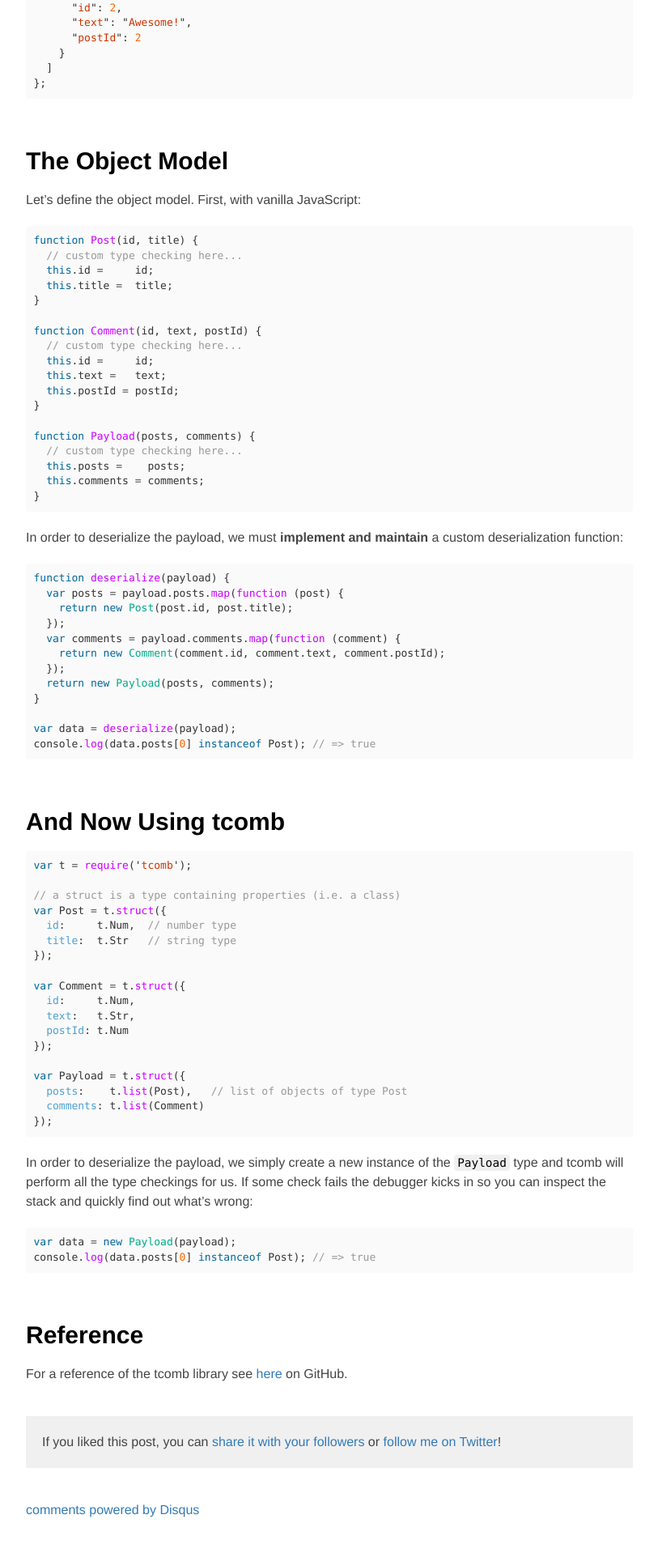
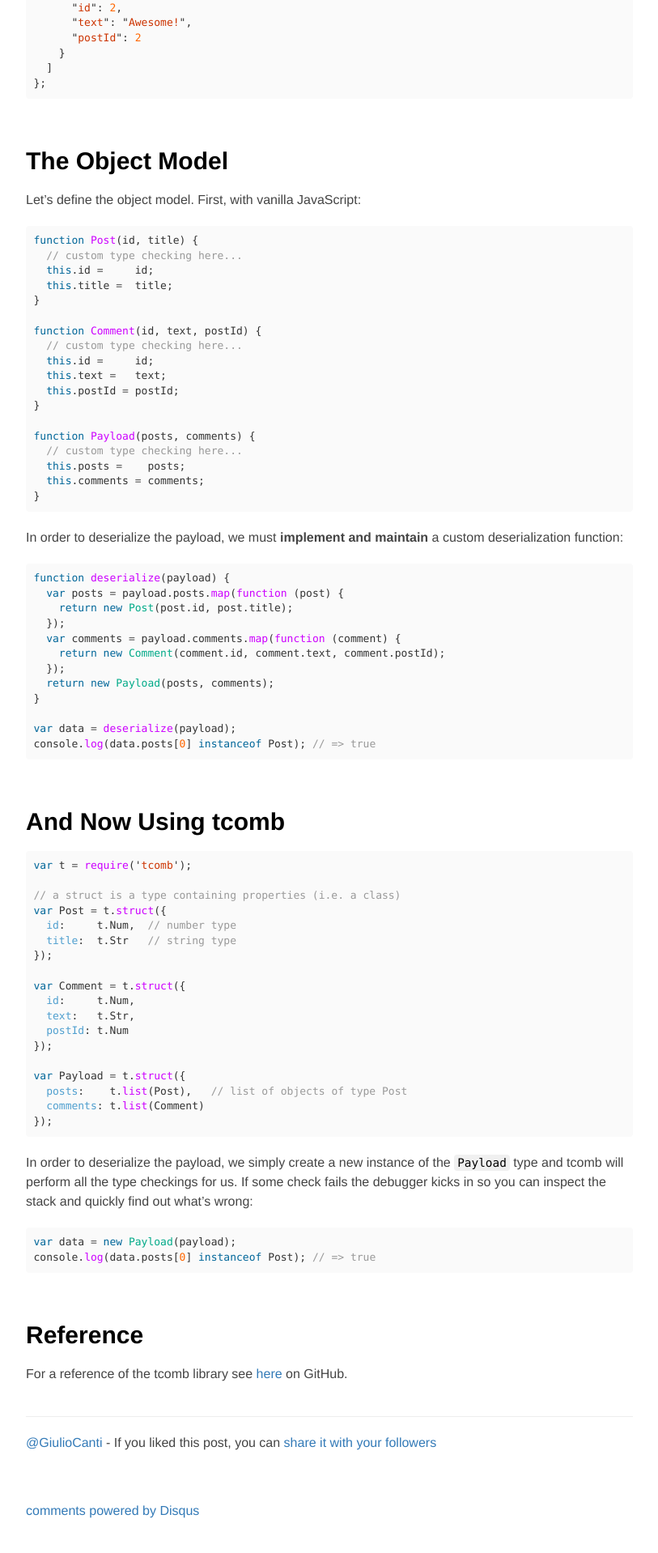
Before and after one commit to gcanti/gcanti.github.io, a Jekyll site: the page built from _posts/2014-09-12-json-deserialization-into-an-object-model.md, in a window 1280 px wide. Shown: the part 1191-3109 px from the top of the page at 81% size, without its empty margins (233-1046 px from the left). Built offline with Jekyll 4.4.1, drawn with Linux system fonts in a browser that asks for light colours; nearby versions of some CDN libraries; Markdown is read by kramdown in place of the engine named in the settings; comment, search, counter and statistics services are not loaded.

Commit message:
fix twitter

```diff
--- a/_includes/twitter.html
+++ b/_includes/twitter.html
@@ -1,9 +1,8 @@
-<p class="twitter">
-If you liked this post, you can
-<a href="https://twitter.com/intent/tweet?url=http://gcanti.github.io{{ page.url }}&text={{ page.title }}&via=GiulioCanti"
+<div class="twitter">
+<a href="https://twitter.com/GiulioCanti" target="_blank">
+  @GiulioCanti</a>
+ - If you liked this post, you can
+<a href="https://twitter.com/intent/tweet?url=http://gcanti.github.io{{ page.url }}&text={{ page.title }}"
    target="_blank">
   share it with your followers</a>
-or
-<a href="https://twitter.com/GiulioCanti">
-  follow me on Twitter</a>!
-</p>
+</div>
--- a/css/style.css
+++ b/css/style.css
@@ -27,7 +27,7 @@ code {
   background-color: #f0f0f0;
 }
 .twitter {
-  background-color: #f0f0f0;
-  padding: 20px;
+  border-top: 1px solid #eee;
+  padding: 20px 0;
   margin: 40px 0;
 }
```
